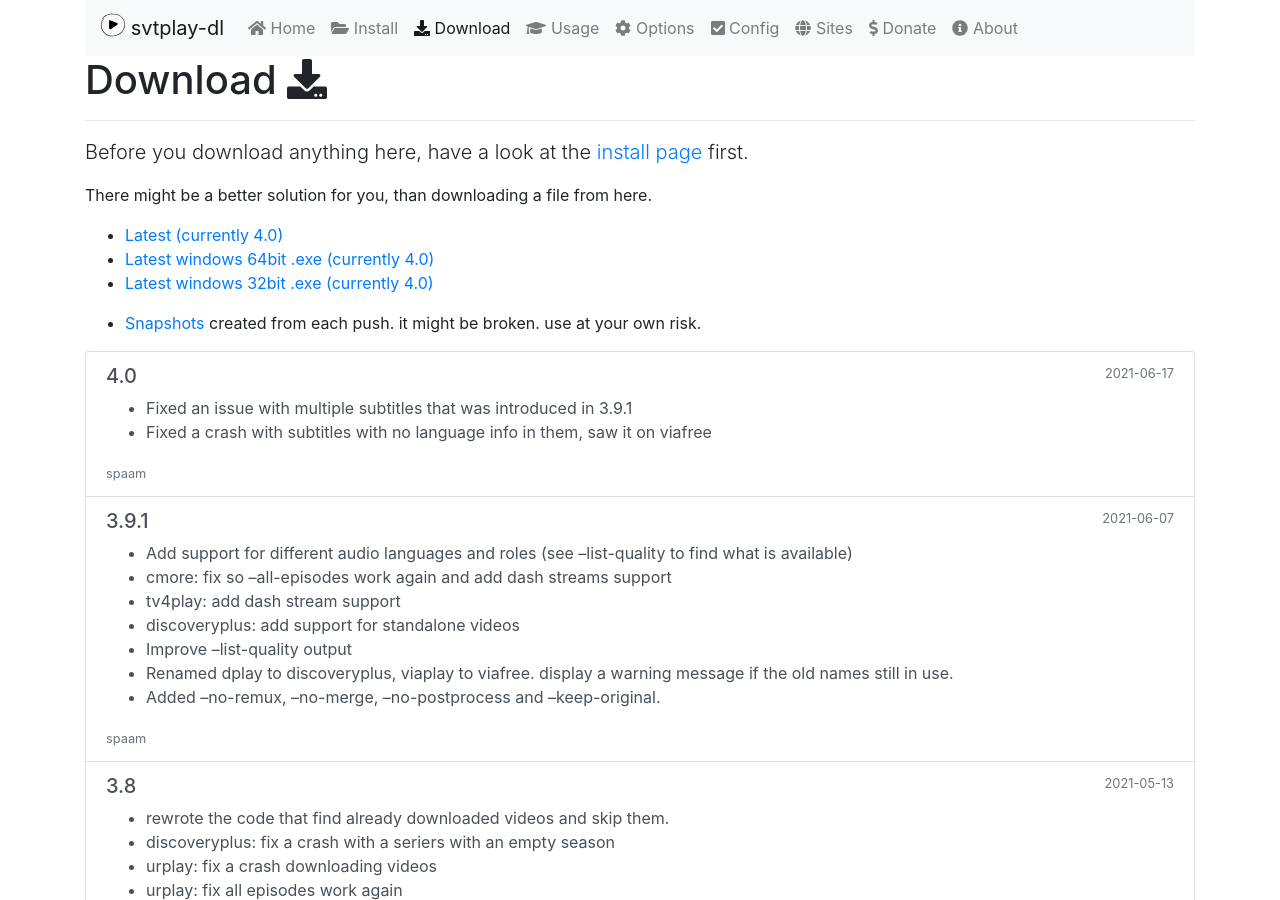
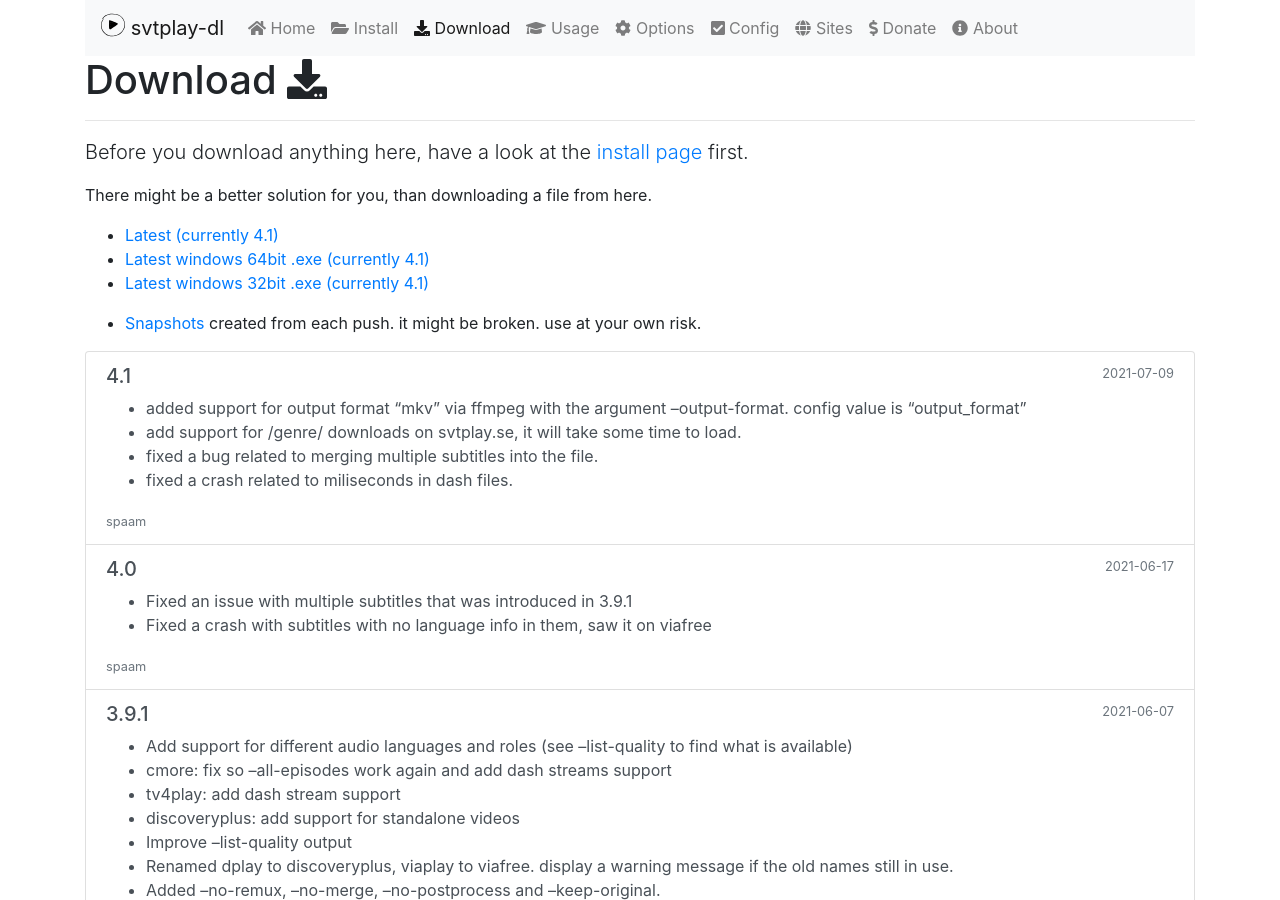
Before and after one commit to spaam/svtplay-dl-web, a Jekyll site: the page built from _pages/download.md, in a window 1280 px wide and 900 px high. Built offline with Jekyll 4.4.1, drawn with Linux system fonts in a browser that asks for light colours; nearby versions of some CDN libraries; comment, search, counter and statistics services are not loaded.

Commit message:
Add 4.1 release

````diff
--- a/_layouts/home.html
+++ b/_layouts/home.html
@@ -15,7 +15,7 @@
             <a href="/install/" class="btn btn-lg btn-outline-primary mb-3 mb-md-0 mr-md-3">Get started</a>
             <a href="/archive/" class="btn btn-lg btn-outline-secondary">Download</a>
         </div>
-        <p class="text-muted mb-0">Currently v4.0 (2021-06-17)</p>
+        <p class="text-muted mb-0">Currently v4.1 (2021-07-09)</p>
     </div>
     <div class="col-md-6">
         <img src="/assets/brand/logo.svg" width="256" height="256" class="img-fluid mb-3">
--- a/_pages/config.md
+++ b/_pages/config.md
@@ -58,6 +58,7 @@
 * only_video: set to true to enable
 * audio_language: Choose the language of the audio (it can override the default one), --list-quality to show which one to choose from
 * audio_role: Choose the role of the audio (it can override the default one), --list-quality to show which one to choose from
+* output_format: format you want resulting file in (mkv or mp4), mp4 is default
 
 
 #### filename
--- a/_pages/download.md
+++ b/_pages/download.md
@@ -10,9 +10,9 @@
 
 There might be a better solution for you, than downloading a file from here.
 
-* [Latest (currently 4.0)](https://svtplay-dl.se/download/4.0/svtplay-dl)
-* [Latest windows 64bit .exe (currently 4.0)](https://svtplay-dl.se/download/4.0/svtplay-dl-amd64.zip)
-* [Latest windows 32bit .exe (currently 4.0)](https://svtplay-dl.se/download/4.0/svtplay-dl-win32.zip)
+* [Latest (currently 4.1)](https://svtplay-dl.se/download/4.1/svtplay-dl)
+* [Latest windows 64bit .exe (currently 4.1)](https://svtplay-dl.se/download/4.1/svtplay-dl-amd64.zip)
+* [Latest windows 32bit .exe (currently 4.1)](https://svtplay-dl.se/download/4.1/svtplay-dl-win32.zip)
 
 * [Snapshots](/download/snapshots/) created from each push. it might be broken. use at your own risk.
 
--- a/_pages/options.md
+++ b/_pages/options.md
@@ -101,5 +101,7 @@
   --no-merge            Do not automatically merge video, audio and possibly also subtitle(s) together
   --no-postprocess      Do not postprocess anything
   --keep-original       Do postprocessing while also keeping original files
+  --output-format {mp4,mkv}
+                      format you want resulting file in (mkv or mp4), mp4 is default
 
 ```
--- /dev/null
+++ b/_posts/2021-07-09-4.1.md
@@ -0,0 +1,14 @@
+---
+layout: post
+title: 4.1
+date: 2021-07-09 20:37:00 +0200
+categories: releases
+windows-amd64: true
+windows-win32: true
+binary: true
+---
+
+* added support for output format "mkv" via ffmpeg with the argument --output-format. config value is "output_format"
+* add support for /genre/ downloads on svtplay.se, it will take some time to load.
+* fixed a bug related to merging multiple subtitles into the file.
+* fixed a crash related to miliseconds in dash files.
````
